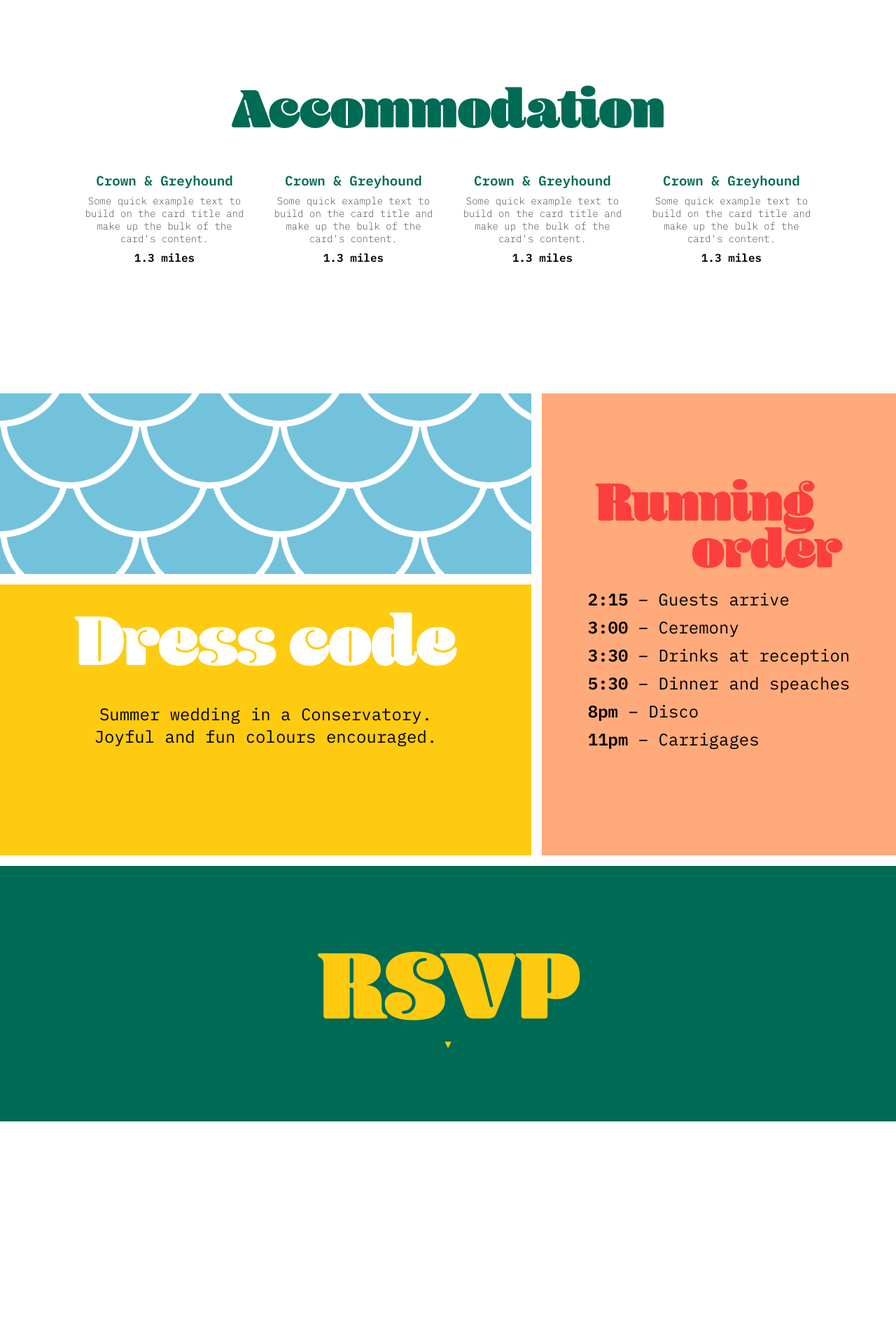
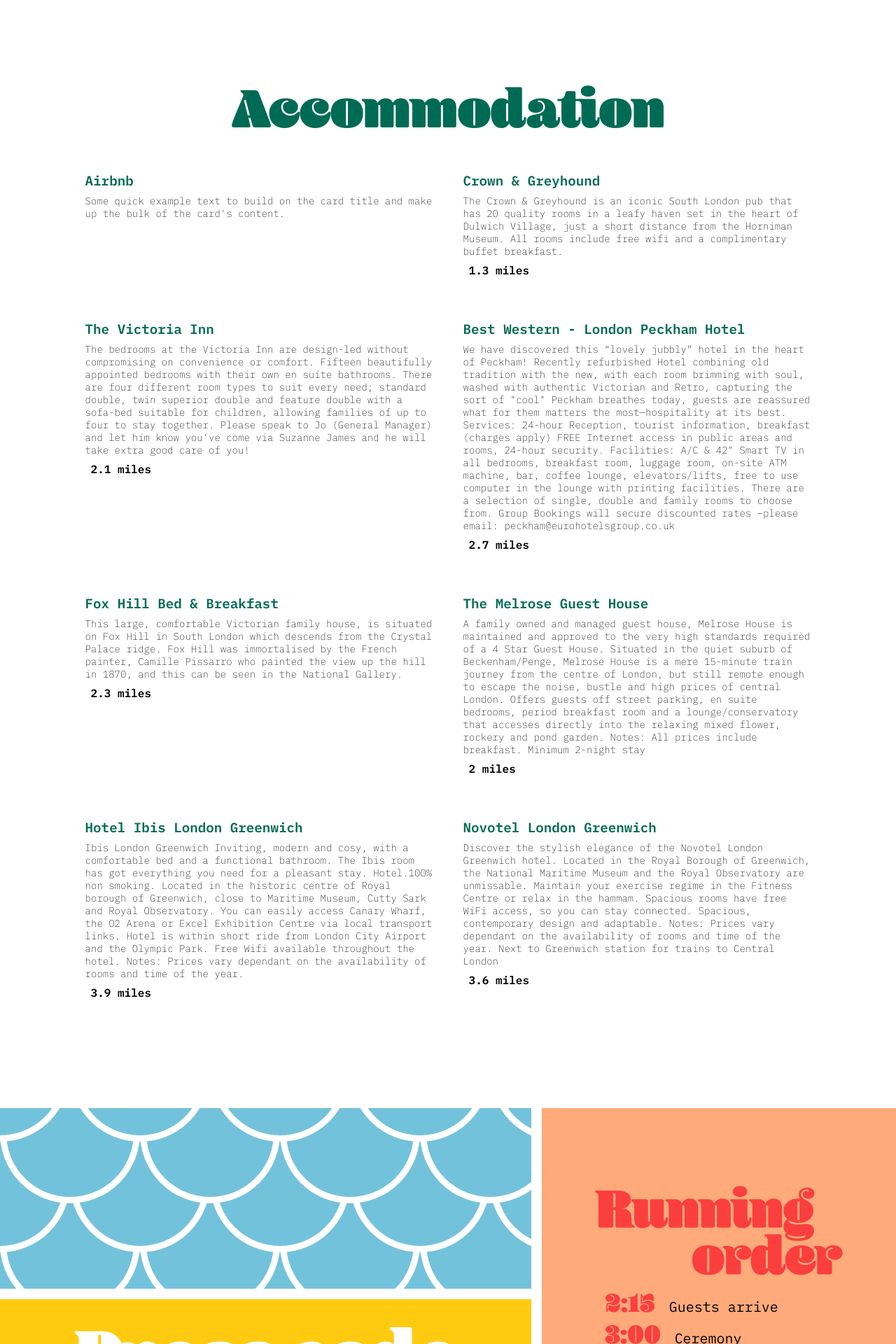
Before and after one commit to robcleaton/yellow-wedding, a Jekyll site: the page built from index.html, in a window 1280 px wide. Shown: the part 2787-4707 px from the top of the page at 70% size. Built offline with Jekyll 4.4.1, drawn with Linux system fonts in a browser that asks for light colours; before the commit the page ends 4404 px from its top, so only the background shows below that; some of the changed text lies outside the part shown.

Commit message:
style updates

```diff
--- a/_sass/styles.scss
+++ b/_sass/styles.scss
@@ -222,12 +222,16 @@
   }
   .card {
     float: left;
-    width: 21%;
-    margin-bottom: 40px;
+    width: 46%;
+    margin-bottom: 10px;
     font-size: 14px;
     padding: 2%;
     font-weight: 200;
+    text-align: left;
 
+    p {
+      text-align: left;
+    }
     a {
       color: #006B54;
       text-decoration: none;
@@ -258,13 +262,19 @@
   img {
     width: 70%;
   }
+  b {
+    font-family: Blenny;
+    font-size: 38px;
+    margin-right: 20px;
+    color: #FB3F3F;
+  }
   h2 {
     font-size: 80px;
     line-height: 72px;
     color: #FB3F3F;
   }
   ul {
-    font-size: 24px;
+    font-size: 20px;
     text-align: left;
     padding-left: 0px;
     line-height: 40px;
--- a/index.html
+++ b/index.html
@@ -83,33 +83,96 @@
 
       <div class="card">
         <div class="card-body">
+          <h5 class="card-title"><a href="https://www.airbnb.co.uk/s/SE23/homes?tab_id=home_tab&refinement_paths%5B%5D=%2Fhomes&flexible_trip_lengths%5B%5D=one_week&price_filter_input_type=0&price_filter_num_nights=5&query=SE23&place_id=ChIJRSs8UCUCdkgRXsBdHjgjPZg&date_picker_type=calendar&checkin=2023-07-06&checkout=2023-07-08&flexible_date_search_filter_type=0&source=structured_search_input_header&search_type=autocomplete_click" target="_blank">Airbnb</a></h5>
+          <p class="card-text">Some quick example text to build on the card title and make up the bulk of the card's content.</p>
+        </div>
+      </div>
+
+      <div class="card">
+        <div class="card-body">
           <h5 class="card-title"><a href="https://www.thecrownandgreyhound.co.uk/#/" target="_blank">Crown & Greyhound</a></h5>
-          <p class="card-text">Some quick example text to build on the card title and make up the bulk of the card's content.</p>
+          <p class="card-text">The Crown & Greyhound is an iconic South London pub that has 20 quality rooms in a leafy
+haven set in the heart of Dulwich Village, just a short distance from the Horniman Museum. All rooms include free wifi and a complimentary buffet breakfast.</p>
           <h6 class="card-subtitle mb-2 text-muted">1.3 miles</h6>
         </div>
       </div>
 
       <div class="card">
         <div class="card-body">
-          <h5 class="card-title"><a href="https://www.thecrownandgreyhound.co.uk/#/" target="_blank">Crown & Greyhound</a></h5>
-          <p class="card-text">Some quick example text to build on the card title and make up the bulk of the card's content.</p>
-          <h6 class="card-subtitle mb-2 text-muted">1.3 miles</h6>
+          <h5 class="card-title"><a href="https://www.victoriainnpeckham.com/" target="_blank">The Victoria Inn</a></h5>
+          <p class="card-text">The bedrooms at the Victoria Inn are design-led without compromising on convenience or comfort. Fifteen beautifully appointed bedrooms with their own en suite bathrooms. There are four different room types to suit every need; standard double, twin superior double and
+feature double with a sofa-bed suitable for children, allowing families of up to four to stay together. Please speak to Jo (General Manager) and let him know you’ve come via Suzanne James and he will take extra good care of you!</p>
+          <h6 class="card-subtitle mb-2 text-muted">2.1 miles</h6>
         </div>
       </div>
 
       <div class="card">
         <div class="card-body">
-          <h5 class="card-title"><a href="https://www.thecrownandgreyhound.co.uk/#/" target="_blank">Crown & Greyhound</a></h5>
-          <p class="card-text">Some quick example text to build on the card title and make up the bulk of the card's content.</p>
-          <h6 class="card-subtitle mb-2 text-muted">1.3 miles</h6>
+          <h5 class="card-title"><a href="https://www.thelondonpeckhamhotel.co.uk" target="_blank">Best Western - London Peckham Hotel</a></h5>
+          <p class="card-text">We have discovered this “lovely jubbly” hotel in the heart of Peckham! Recently
+refurbished Hotel combining old tradition with the new, with each room brimming with
+soul, washed with authentic Victorian and Retro, capturing the sort of "cool" Peckham
+breathes today, guests are reassured what for them matters the most—hospitality at its
+best.<br/>
+Services: 24-hour Reception, tourist information, breakfast (charges apply) FREE Internet
+access in public areas and rooms, 24-hour security. Facilities: A/C & 42" Smart TV in all
+bedrooms, breakfast room, luggage room, on-site ATM machine, bar, coffee lounge,
+elevators/lifts, free to use computer in the lounge with printing facilities.
+There are a selection of single, double and family rooms to choose from. Group Bookings
+will secure discounted rates –please email: peckham@eurohotelsgroup.co.uk</p>
+          <h6 class="card-subtitle mb-2 text-muted">2.7 miles</h6>
         </div>
       </div>
 
       <div class="card">
         <div class="card-body">
-          <h5 class="card-title"><a href="https://www.thecrownandgreyhound.co.uk/#/" target="_blank">Crown & Greyhound</a></h5>
-          <p class="card-text">Some quick example text to build on the card title and make up the bulk of the card's content.</p>
-          <h6 class="card-subtitle mb-2 text-muted">1.3 miles</h6>
+          <h5 class="card-title"><a href="https://www.tripadvisor.co.uk/Hotel_Review-g186338-d309049-Reviews-Fox_Hill_Bed_Breakfast-London_England.html" target="_blank">Fox Hill Bed & Breakfast</a></h5>
+          <p class="card-text">This large, comfortable Victorian family house, is situated on Fox Hill in South London which descends from the Crystal Palace ridge. Fox Hill was immortalised by the French painter,
+Camille Pissarro who painted the view up the hill in 1870, and this can be seen in the National Gallery.</p>
+          <h6 class="card-subtitle mb-2 text-muted">2.3 miles</h6>
+        </div>
+      </div>
+
+      <div class="card">
+        <div class="card-body">
+          <h5 class="card-title"><a href="https://www.melrose-house.co.uk/our-rooms/" target="_blank">The Melrose Guest House</a></h5>
+          <p class="card-text">A family owned and managed guest house, Melrose House is maintained and approved to
+the very high standards required of a 4 Star Guest House.
+Situated in the quiet suburb of Beckenham/Penge, Melrose House is a mere 15-minute
+train journey from the centre of London, but still remote enough to escape the noise, bustle
+and high prices of central London. Offers guests off street parking, en suite bedrooms,
+period breakfast room and a lounge/conservatory that accesses directly into the relaxing
+mixed flower, rockery and pond garden.
+Notes: All prices include breakfast. Minimum 2-night stay</p>
+          <h6 class="card-subtitle mb-2 text-muted">2 miles</h6>
+        </div>
+      </div>
+
+      <div class="card">
+        <div class="card-body">
+          <h5 class="card-title"><a href="https://www.guestreservations.com/ibis-london-greenwich/booking?msclkid=c1da9c601fc41c9a7404ff891c54c4e0" target="_blank">Hotel Ibis London Greenwich</a></h5>
+          <p class="card-text">Ibis London Greenwich Inviting, modern and cosy, with a comfortable bed and a functional
+bathroom. The Ibis room has got everything you need for a pleasant stay. Hotel.100% non
+smoking. Located in the historic centre of Royal borough of Greenwich, close to Maritime
+Museum, Cutty Sark and Royal Observatory. You can easily access Canary Wharf, the O2
+Arena or Excel Exhibition Centre via local transport links. Hotel is within short ride from
+London City Airport and the Olympic Park. Free Wifi available throughout the hotel.
+Notes: Prices vary dependant on the availability of rooms and time of the year.</p>
+          <h6 class="card-subtitle mb-2 text-muted">3.9 miles</h6>
+        </div>
+      </div>
+
+      <div class="card">
+        <div class="card-body">
+          <h5 class="card-title"><a href="https://novotel.accor.com/gb/united-kingdom/index.shtml" target="_blank">Novotel London Greenwich</a></h5>
+          <p class="card-text">Discover the stylish elegance of the Novotel London Greenwich hotel. Located in the Royal
+Borough of Greenwich, the National Maritime Museum and the Royal Observatory are
+unmissable. Maintain your exercise regime in the Fitness Centre or relax in the hammam.
+Spacious rooms have free WiFi access, so you can stay connected. Spacious, contemporary
+design and adaptable.
+Notes: Prices vary dependant on the availability of rooms and time of the year. Next to
+Greenwich station for trains to Central London</p>
+          <h6 class="card-subtitle mb-2 text-muted">3.6 miles</h6>
         </div>
       </div>
 
@@ -126,15 +189,16 @@
         <p class="lead">Summer wedding in a Conservatory. Joyful and fun colours encouraged.</p>
       </div>
     </div>
+
     <div class="running-order">
       <img src="assets/images/running-order.svg" alt="Running Order">
       <ul>
-        <li><b>2:15</b> – Guests arrive</li>
-        <li><b>3:00</b> – Ceremony</li>
-        <li><b>3:30</b> – Drinks at reception</li>
-        <li><b>5:30</b> – Dinner and speaches</li>
-        <li><b>8pm</b> – Disco</li>
-        <li><b>11pm</b> – Carrigages</li>
+        <li><b>2:15</b>Guests arrive</li>
+        <li><b>3:00</b>Ceremony</li>
+        <li><b>3:30</b>Drinks at reception</li>
+        <li><b>5:30</b>Dinner and speaches</li>
+        <li><b>8pm</b>Disco</li>
+        <li><b>11pm</b>Carrigages</li>
       </ul>
     </div>
   </div>
```
